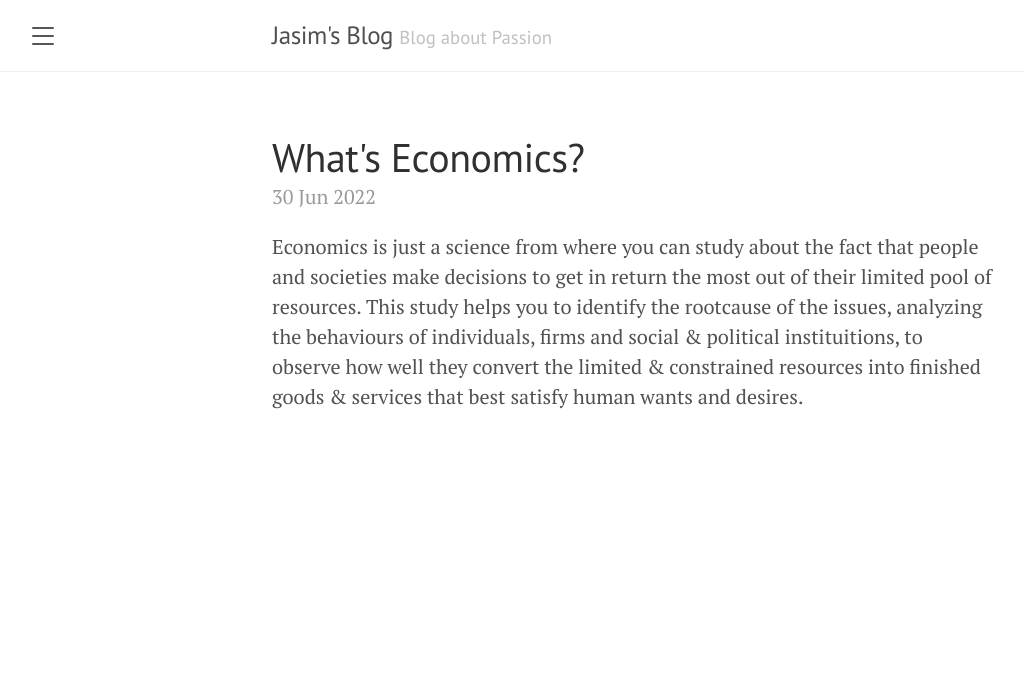
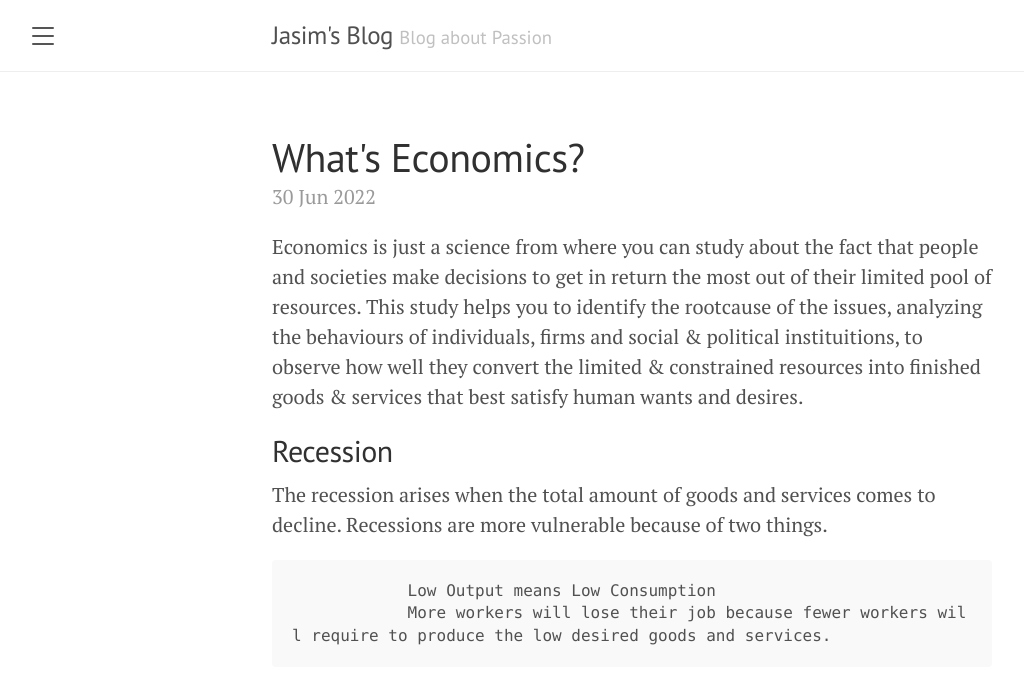
Before and after one commit to jasim2k/jasim2k.github.io, a Jekyll site: the page built from _posts/2022-06-30-economics-intro.md, in a window 1280 px wide. Shown: the top 684 px of the page, without its empty margins (8-1032 px from the left). Built offline with Jekyll 4.4.1, drawn with Linux system fonts in a browser that asks for light colours.

Commit message:
Recession topic added

```diff
--- a/_posts/2022-06-30-economics-intro.md
+++ b/_posts/2022-06-30-economics-intro.md
@@ -4,3 +4,10 @@ title: What's Economics?
 ---
 
 Economics is just a science from where you can study about the fact that people and societies make decisions to get in return the most out of their limited pool of resources. This study helps you to identify the rootcause of the issues, analyzing the behaviours of individuals, firms and social & political instituitions, to observe how well they convert the limited & constrained resources into finished goods & services that best satisfy human wants and desires.
+
+## Recession
+The recession arises when the total amount of goods and services comes to decline.
+Recessions are more vulnerable because of two things.
+
+                Low Output means Low Consumption
+                More workers will lose their job because fewer workers will require to produce the low desired goods and services.
```
